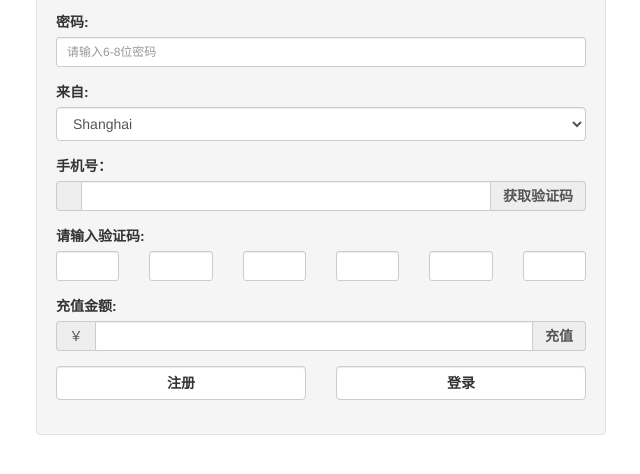
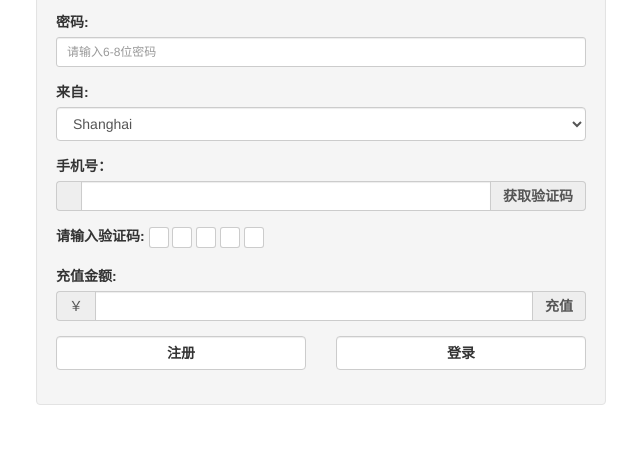
Before and after one commit to FE-YJP/Code, a plain HTML site: page boot-form.html in a window 1280 px wide. Shown: the part 148-622 px from the top of the page, without its empty margins (319-959 px from the left). Drawn offline with nearby package versions, Linux system fonts and the light colour scheme; some icons are missing.

Commit message:
boot-form
demo1

```diff
--- a/boot-form.html
+++ b/boot-form.html
@@ -15,6 +15,12 @@
 			text-align: center;
 		}
 
+		.small{
+			width:20px;
+			display: inline-block;
+			border: 1px solid rgba(0,0,0,.2);
+			border-radius: 3px;
+		}
 
 	</style>
 </head>
@@ -25,7 +31,7 @@
 
 		<h1>会员注册</h1>
 		<div class="form-group">
-			<div class="form-group ">
+			<div class="form-group">
 				<label class="control-label">用户名:</label>
 				<input type="text" placeholder="请输入用户名" class="form-control input-sm" />
 			</div>
@@ -58,14 +64,21 @@
 		</div>
 		<div class="form-group">
 			<label class="control-label">请输入验证码:</label>
-			<div class="row">
+				<input type="text" class="small">
+				<input type="text" class="small">
+				<input type="text" class="small">
+				<input type="text" class="small">
+				<input type="text" class="small">
+
+<!-- 			<div class="row">
 				<div class="col-xs-2"><input class="form-control input-sm" type="text"></div>
 				<div class="col-xs-2"><input class="form-control input-sm" type="text"></div>
 				<div class="col-xs-2"><input class="form-control input-sm" type="text"></div>
 				<div class="col-xs-2"><input class="form-control input-sm" type="text"></div>
 				<div class="col-xs-2"><input class="form-control input-sm" type="text"></div>
 				<div class="col-xs-2"><input class="form-control input-sm" type="text"></div>
-			</div>
+
+			</div> -->
 		</div>
 		<div class="form-group ">
 			<label class="control-label">充值金额:</label>
```
